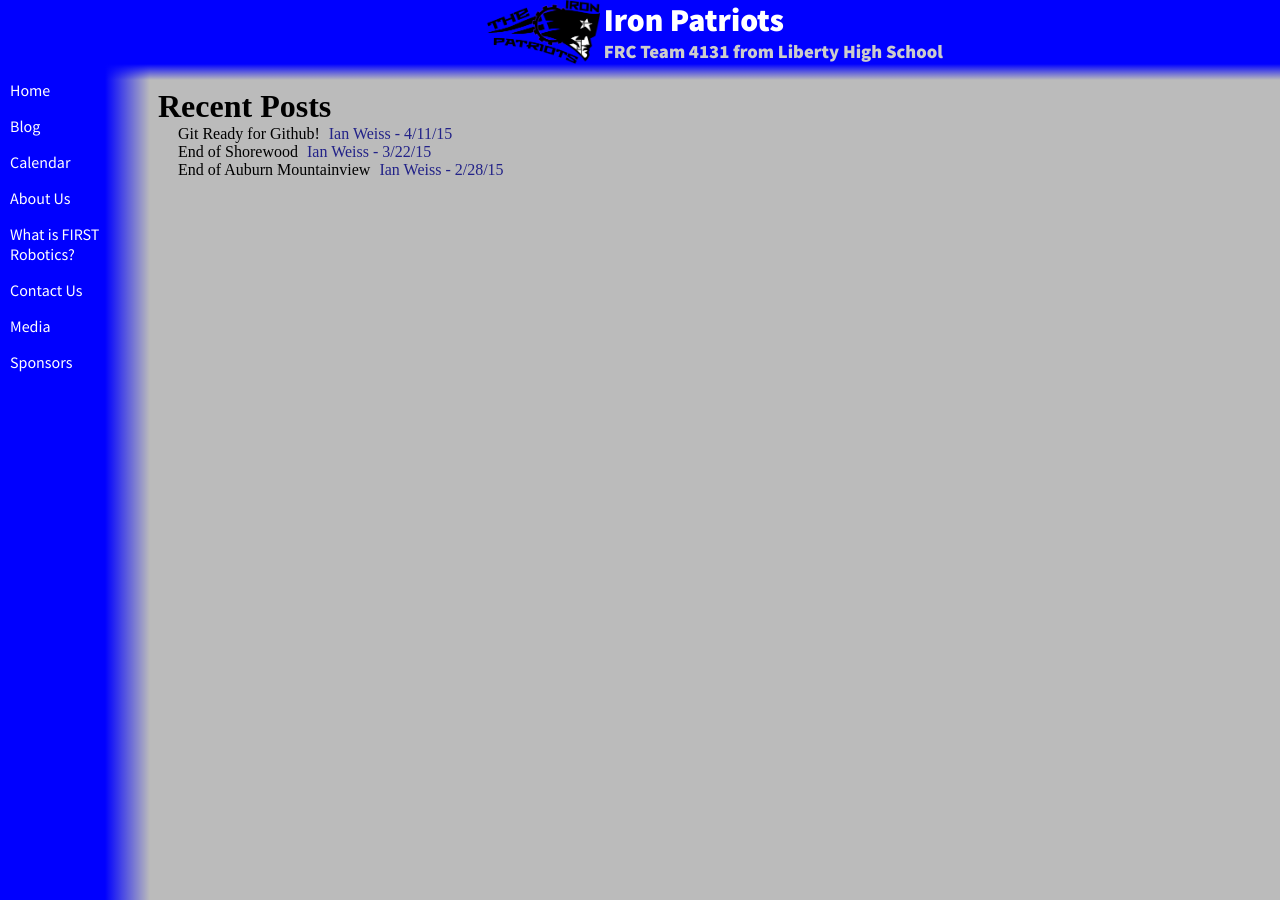
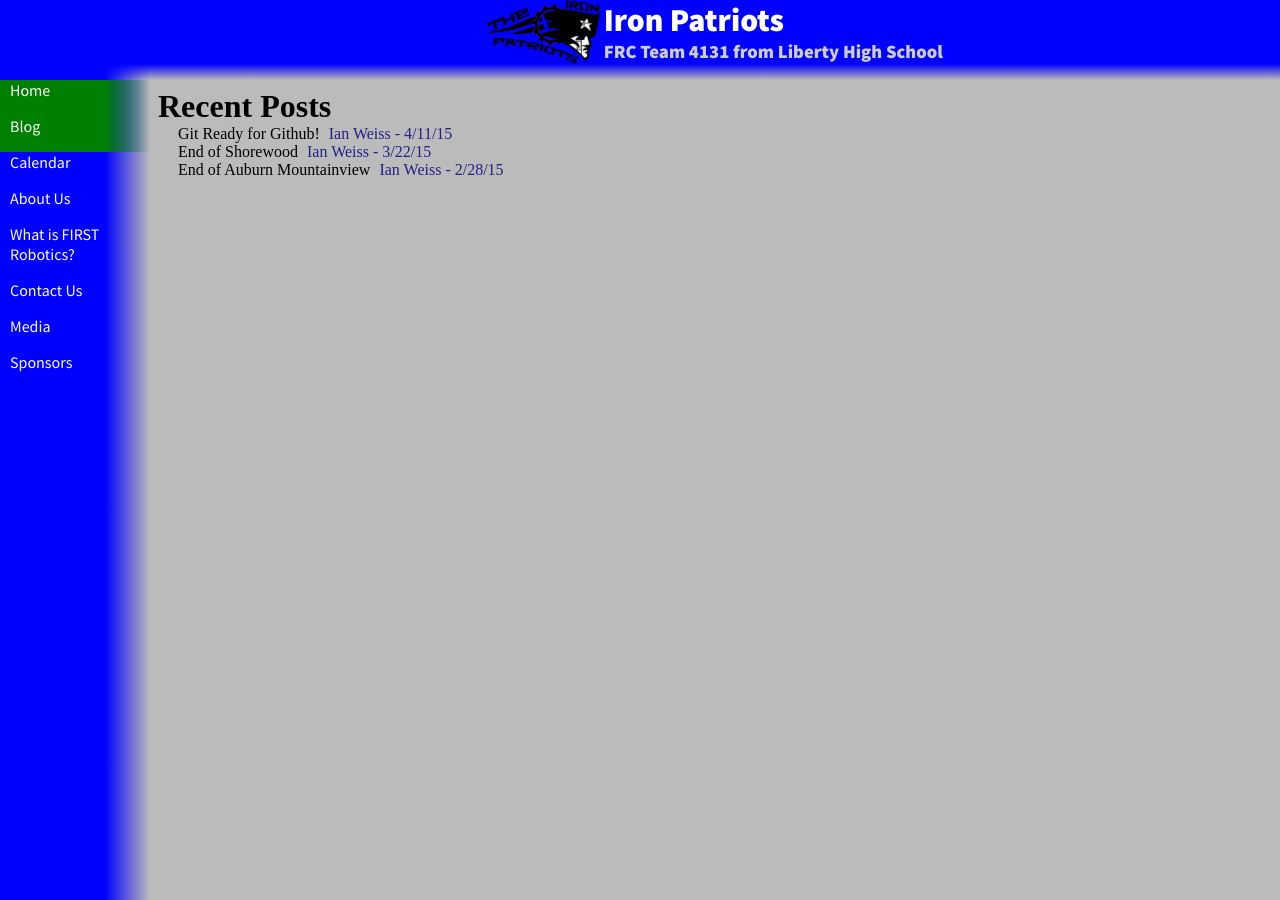
Before and after one commit to katiebugmoon/FRC4131.github.io, a Jekyll site: the page built from blog.html, in a window 1280 px wide. Built offline with Jekyll 4.4.1, drawn with Linux system fonts in a browser that asks for light colours; nearby versions of some CDN libraries.

Commit message:
Simulate hover on currently selected link

```diff
--- a/_layouts/page.html
+++ b/_layouts/page.html
@@ -13,9 +13,8 @@
 		</div>
 		<div id="wrapper">
 			<nav id="sidebar">
-				<!-- <a href="/blog">Blog</a> -->
 				{% for section in site.sections %}
-					<a href="{{ site.baseurl }}{{ section.url }}">{{ section.text }}</a>
+					<a href="{{ site.baseurl }}{{ section.url }}" {% if page.url contains section.url %}class="active"{% endif %}>{{ section.text }}</a>
 				{% endfor %}
 			</nav>
 			<div id="content" {% if page.align %}style="text-align:{{ page.align }}"{% endif %}>
--- a/res/main.css
+++ b/res/main.css
@@ -49,7 +49,7 @@ body{
 	padding-bottom: 1em;
 	background: transparent;
 }
-#sidebar > a:hover{background: linear-gradient(90deg, green 70%, transparent 100%);}
+#sidebar > a:hover, #sidebar > a.active{background: linear-gradient(90deg, green 70%, transparent 100%);}
 #sidebar > a:active{background: linear-gradient(90deg, gray 70%, transparent 100%);}
 #content{
 	text-align: center;
```
